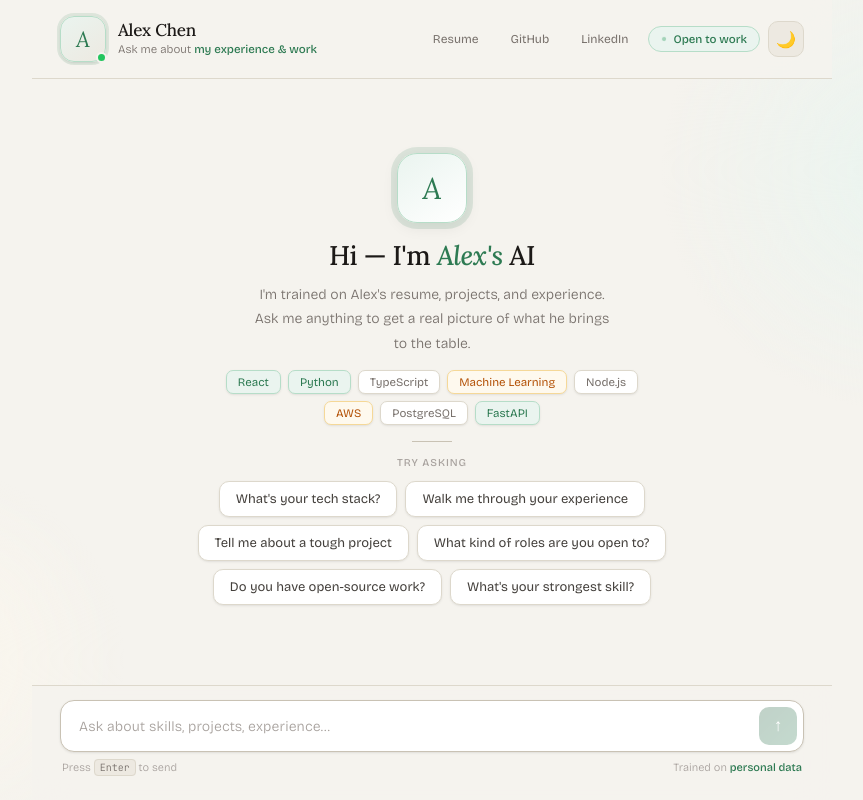
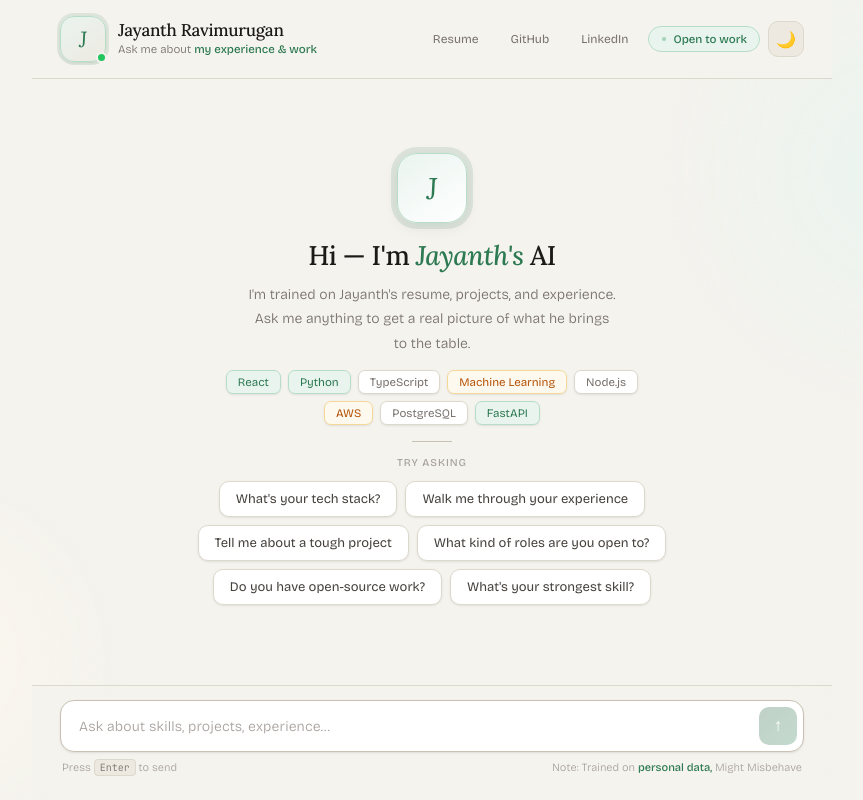
Before and after one commit to XElJayX/Mini-llm, a React (Create React App) app in the folder ui/: page / in a window 1280 px wide. Shown: the whole page, without its empty margins (208-1071 px from the left). Built offline with nearby package versions, Linux system fonts and the light colour scheme.

Commit message:
UI rework

```diff
--- a/ui/public/index.html
+++ b/ui/public/index.html
@@ -2,14 +2,14 @@
 <html lang="en">
   <head>
     <meta charset="utf-8" />
-    <link rel="icon" href="%PUBLIC_URL%/favicon.ico" />
+    <!-- <link rel="icon" href="%PUBLIC_URL%/favicon.ico" /> -->
     <meta name="viewport" content="width=device-width, initial-scale=1" />
     <meta name="theme-color" content="#000000" />
     <meta
       name="description"
       content="Web site created using create-react-app"
     />
-    <link rel="apple-touch-icon" href="%PUBLIC_URL%/logo192.png" />
+    <!-- <link rel="apple-touch-icon" href="%PUBLIC_URL%/logo192.png" /> -->
     <!--
       manifest.json provides metadata used when your web app is installed on a
       user's mobile device or desktop. See https://developers.google.com/web/fundamentals/web-app-manifest/
@@ -24,7 +24,7 @@
       work correctly both with client-side routing and a non-root public URL.
       Learn how to configure a non-root public URL by running `npm run build`.
     -->
-    <title>React App</title>
+    <title>Jayanth's AI</title>
   </head>
   <body>
     <noscript>You need to enable JavaScript to run this app.</noscript>
--- a/ui/src/App.js
+++ b/ui/src/App.js
@@ -629,18 +629,18 @@ export default function App() {
         <header className="header">
           <div className="header-left">
             <div className="avatar">
-              <span className="avatar-letter">A</span>
+              <span className="avatar-letter">J</span>
               <span className="avatar-pip" />
             </div>
             <div>
-              <div className="header-name">Alex Chen</div>
+              <div className="header-name">Jayanth Ravimurugan</div>
               <div className="header-sub">Ask me about <b>my experience & work</b></div>
             </div>
           </div>
           <div className="header-right">
-            <a className="hdr-link" href="#">Resume</a>
-            <a className="hdr-link" href="#">GitHub</a>
-            <a className="hdr-link" href="#">LinkedIn</a>
+            <a className="hdr-link" href="https://jayanthravimurugan.vercel.app/">Resume</a>
+            <a className="hdr-link" href="https://github.com/XElJayX">GitHub</a>
+            <a className="hdr-link" href="https://www.linkedin.com/in/jayanth-r-x/">LinkedIn</a>
             <div className="hire-badge">
               <span className="hire-pip" />
               Open to work
@@ -654,10 +654,10 @@ export default function App() {
         <div className="messages">
           {messages.length === 0 && !loading ? (
             <div className="welcome">
-              <div className="welcome-icon">A</div>
-              <div className="welcome-title">Hi — I'm <em>Alex's</em> AI</div>
+              <div className="welcome-icon">J</div>
+              <div className="welcome-title">Hi — I'm <em>Jayanth's</em> AI</div>
               <div className="welcome-desc">
-                I'm trained on Alex's resume, projects, and experience. Ask me anything to get a real picture of what he brings to the table.
+                I'm trained on Jayanth's resume, projects, and experience. Ask me anything to get a real picture of what he brings to the table.
               </div>
               <div className="skill-row">
                 {SKILLS.map(s => (
@@ -680,7 +680,7 @@ export default function App() {
                     <div className={`meta-icon ${msg.role === "user" ? "user" : "ai"}`}>
                       {msg.role === "user" ? "U" : "A"}
                     </div>
-                    <span className="meta-name">{msg.role === "user" ? "You" : "Alex's AI"}</span>
+                    <span className="meta-name">{msg.role === "user" ? "You" : "Jayanth's AI"}</span>
                     <span className="meta-time">{msg.time}</span>
                   </div>
                   <div className={`bubble ${msg.role === "user" ? "user" : "ai"}`}>
@@ -709,13 +709,13 @@ export default function App() {
               onChange={e => setPrompt(e.target.value)}
               onKeyDown={e => e.key === "Enter" && !e.shiftKey && send()}
               placeholder="Ask about skills, projects, experience…"
-              disabled={loading}
+al              disabled={loading}
             />
             <button className="send-btn" onClick={() => send()} disabled={loading || !prompt.trim()}>↑</button>
           </div>
           <div className="input-footer">
             <span className="foot-hint">Press <kbd>Enter</kbd> to send</span>
-            <span className="foot-right">Trained on <b>personal data</b></span>
+            <span className="foot-right">Note: Trained on <b>personal data,</b> Might Misbehave</span>
           </div>
         </div>
 
```
